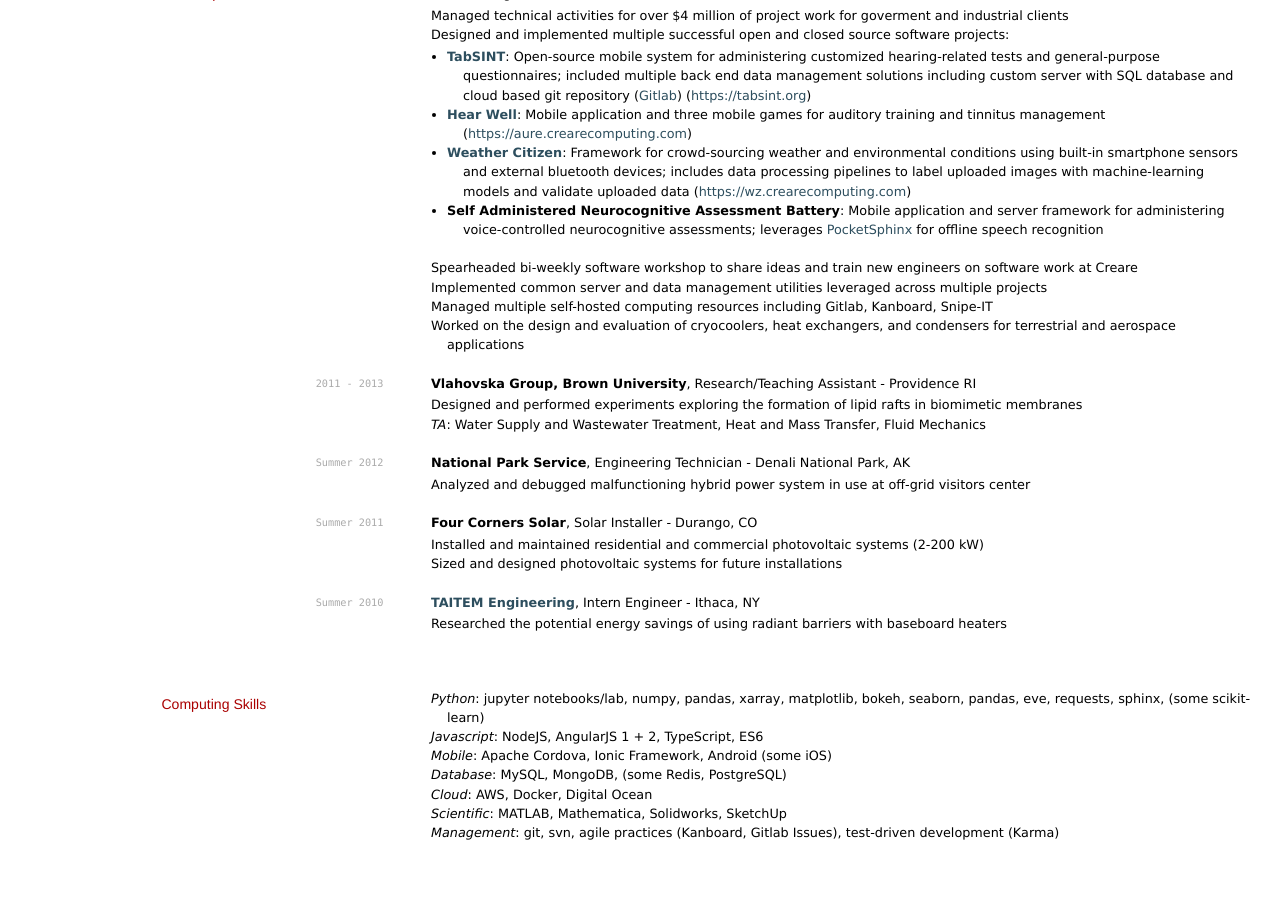
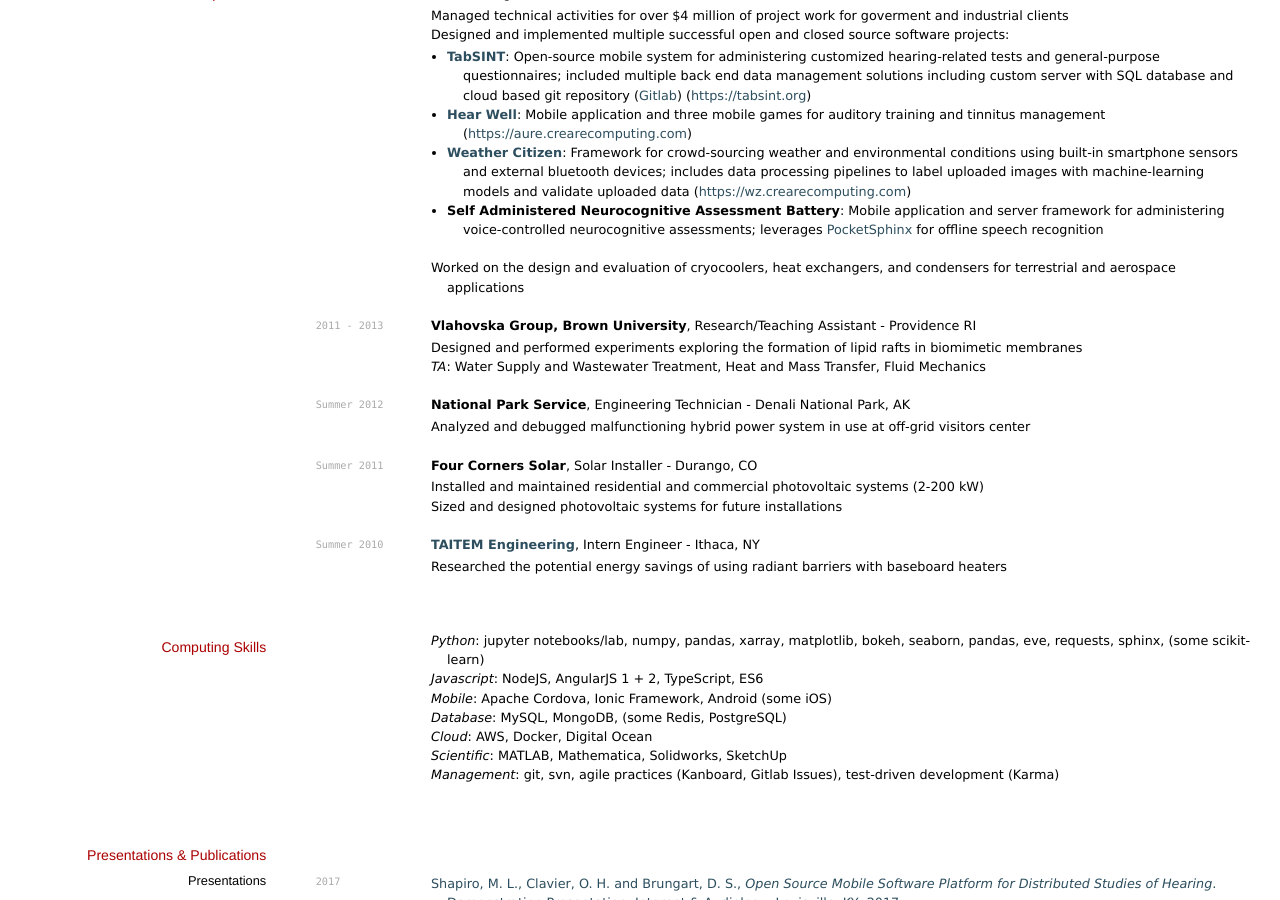
Before and after one commit to mlshapiro/mlshapiro.github.io, a Jekyll site: the page assets/cv/index.html, which Jekyll copies as it is, in a window 1280 px wide and 900 px high, scrolled down 340 px. Built offline with Jekyll 4.4.1, drawn with Linux system fonts in a browser that asks for light colours.

Commit message:
remove details

```diff
--- a/assets/cv/index.html
+++ b/assets/cv/index.html
@@ -49,9 +49,6 @@
       <li><strong>Self Administered Neurocognitive Assessment Battery</strong>: Mobile application and server framework for administering voice-controlled neurocognitive assessments; leverages <a href="https://github.com/cmusphinx/pocketsphinx">PocketSphinx</a> for offline speech recognition</li>
     </ul>
   </li>
-  <li>Spearheaded bi-weekly software workshop to share ideas and train new engineers on software work at Creare</li>
-  <li>Implemented common server and data management utilities leveraged across multiple projects</li>
-  <li>Managed multiple self-hosted computing resources including Gitlab, Kanboard, Snipe-IT</li>
   <li>Worked on the design and evaluation of cryocoolers, heat exchangers, and condensers for terrestrial and aerospace applications</li>
 </ul>
 
```
